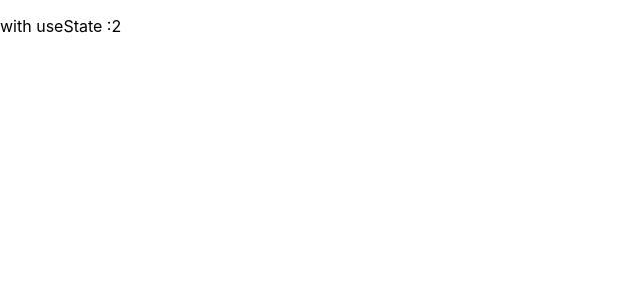
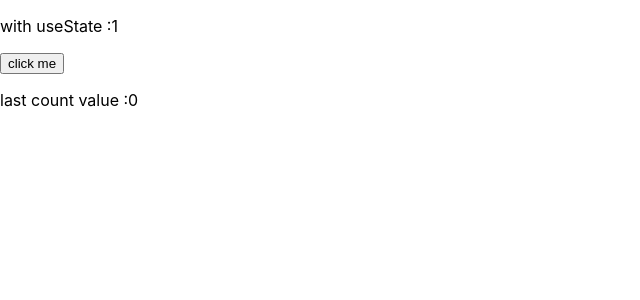
Before and after one commit to dulhara19/React-Learning-Project-phase04, a React (Create React App) app: page / in a window 1280 px wide. Shown: the top 300 px of the page, without its empty margins (0-640 px from the left). Built offline with nearby package versions, Linux system fonts and the light colour scheme.

Commit message:
updated note about react useEffect hook

```diff
--- a/src/App.js
+++ b/src/App.js
@@ -2,14 +2,15 @@ import React, { useState } from "react";
 import { useEffect } from "react";
 
 function App() {
+  const [count, setCount] = useState(0);
+  const [lastcount, setLastCount] = useState(0);
+
   useEffect(() => {
-    console.log("useEffect");
-    setTimeout(() => {
-      setCount(count + 1);
-    }, 3000);
-  });
-
-  const [count, setCount] = useState(0);
+    // setTimeout(() => {
+    //   setCount(count + 1);
+    // }, 3000);
+    setCount(count + 1);
+  }, [lastcount]);
 
   //-----USASTATE HOOK------
   // const [count, setCount] = useState(0);
@@ -23,10 +24,16 @@ function App() {
   // const reducer =()=>{
   //   setCount(count-1);
   // }
+  const newcount = () => {
+    setLastCount(lastcount + 1);
+  };
 
   return (
     <div className="App">
       <p> with useState :{count}</p>
+      <button onClick={newcount}>click me</button>
+      <p> last count value :{lastcount}</p>
+
       {/* -----USASTATE HOOK------ */}
       {/* <p> without useState :{x}</p>
       <p> with useState :{count}</p>
```
Also changed, not shown: 1 other file (tests, documents, lock files or other folders).
